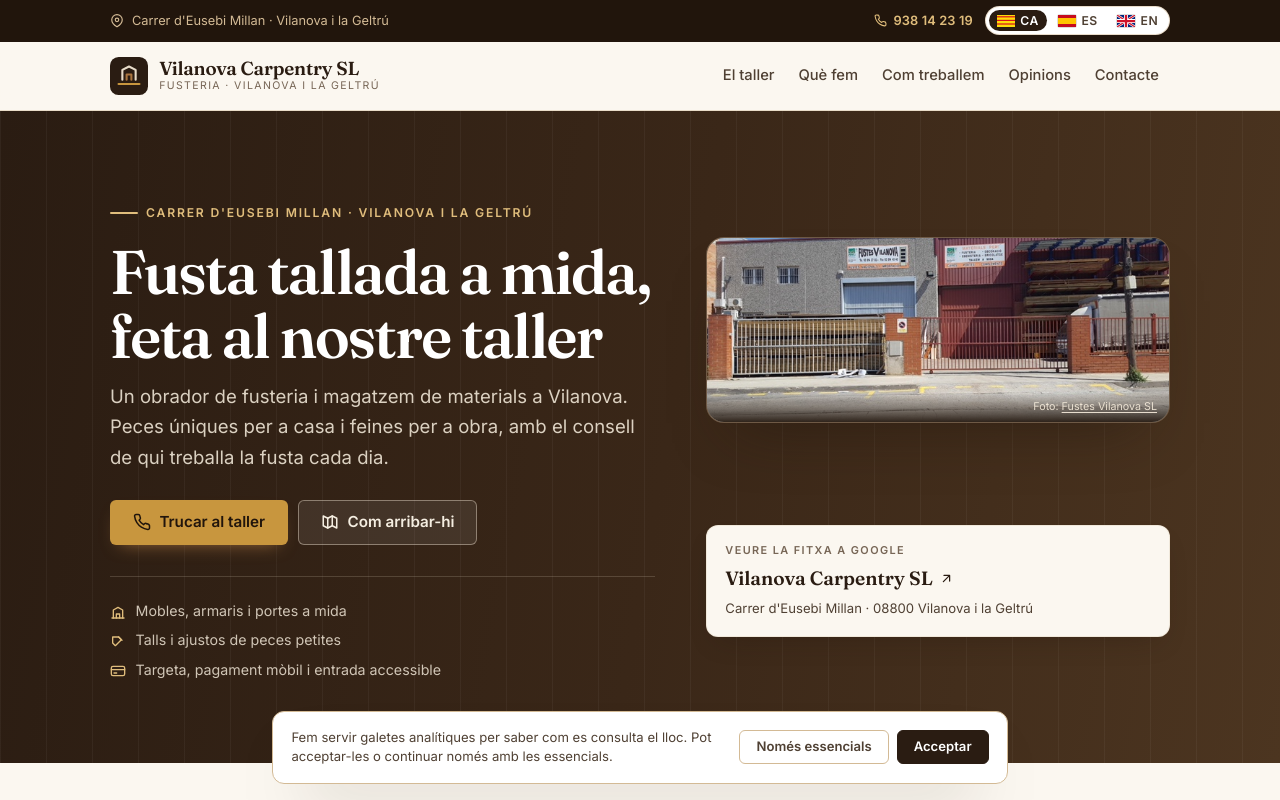
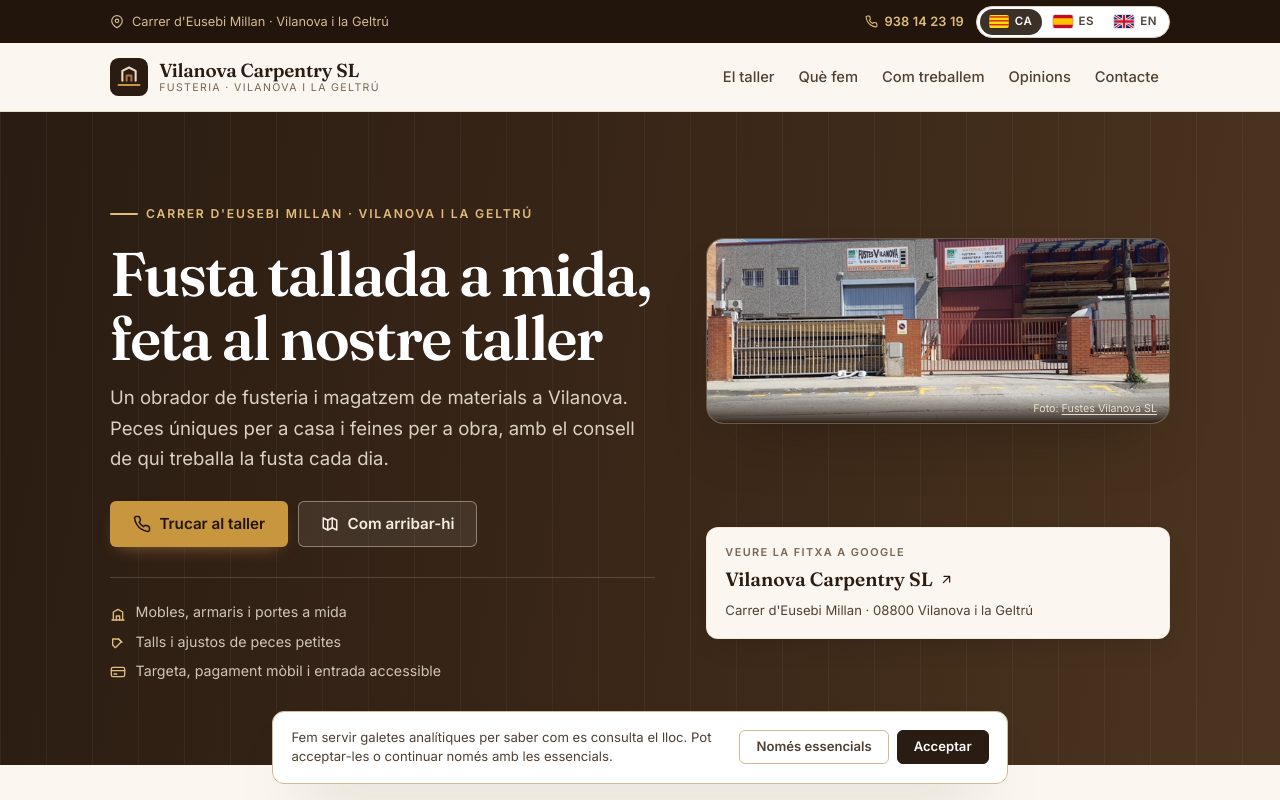
Before and after one commit to yourdataweb/vilanovacarpentry, a plain HTML site: page index.html in a window 1280 px wide. Shown: the top 800 px of the page. Drawn offline with Linux system fonts and the light colour scheme.

Commit message:
One canonical language toolbar and README across the fleet

```diff
--- a/assets/css/styles.css
+++ b/assets/css/styles.css
@@ -327,41 +327,6 @@ ul, ol { margin: 0; padding: 0; list-style: none; }
 .nav-toggle:hover { background: var(--paper-200); }
 
 /* ---------- language switch ---------- */
-.langs {
-  display: flex;
-  align-items: center;
-  gap: .2rem;
-  padding: .18rem;
-  border: 1px solid rgba(211, 186, 149, .5);
-  border-radius: 999px;
-  background: #fff;
-}
-.langs__link {
-  display: inline-flex;
-  align-items: center;
-  gap: .35rem;
-  padding: .28rem .5rem;
-  border-radius: 999px;
-  text-decoration: none;
-  font-size: .76rem;
-  font-weight: 600;
-  color: var(--ink-soft);
-  line-height: 1;
-}
-.langs__link:hover { background: var(--paper-200); color: var(--wood-900); }
-.langs__link[aria-current="true"] {
-  background: var(--wood-900);
-  color: #fff;
-}
-.langs__flag {
-  width: 18px;
-  height: 12px;
-  border-radius: 2px;
-  flex: none;
-  box-shadow: 0 0 0 1px rgba(33, 21, 12, .15);
-  display: block;
-}
-.langs__code { text-transform: uppercase; letter-spacing: .04em; }
 
 /* ---------- buttons ---------- */
 .btn {
@@ -1234,3 +1199,89 @@ ul, ol { margin: 0; padding: 0; list-style: none; }
   .hero, .section--timber, .footer { background: #fff !important; color: #000 !important; }
   .reveal { opacity: 1 !important; transform: none !important; }
 }
+
+/* ==========================================================================
+   Language switch — the one canonical toolbar used by every site.
+   Change only the four custom properties at the top; never re-implement it.
+
+   Why it is written this way:
+   - a fixed 20x13 box with overflow:hidden, so a flag can never bleed out of
+     its pill (the inner SVG has no width/height of its own);
+   - the code label is always present, which keeps every pill the same width and
+     stops the narrow flags-only variant from looking misaligned;
+   - the active pill uses its own background, never a border, so no 1px seam
+     appears between adjacent pills;
+   - height is fixed, so the toolbar aligns with the phone button beside it.
+   ========================================================================== */
+
+.langs {
+  --langs-bg: #ffffff;
+  --langs-border: #dcd3c4;
+  --langs-ink: #4a423a;
+  --langs-active-bg: #3b3128;
+  --langs-active-ink: #ffffff;
+
+  display: inline-flex;
+  align-items: center;
+  gap: 2px;
+  height: 32px;
+  padding: 0 3px;
+  border: 1px solid var(--langs-border);
+  border-radius: 999px;
+  background: var(--langs-bg);
+  box-sizing: border-box;
+}
+
+.langs__link {
+  display: inline-flex;
+  align-items: center;
+  justify-content: center;
+  gap: 6px;
+  height: 26px;
+  padding: 0 9px;
+  border-radius: 999px;
+  text-decoration: none;
+  line-height: 1;
+  color: var(--langs-ink);
+  /* A hairline of the same colour as the background prevents the sub-pixel
+     seam some browsers draw between adjacent rounded pills. */
+  transition: background-color .15s ease, color .15s ease;
+}
+.langs__link:hover { background: rgba(0, 0, 0, .06); }
+.langs__link[aria-current="true"] {
+  background: var(--langs-active-bg);
+  color: var(--langs-active-ink);
+}
+.langs__link[aria-current="true"]:hover { background: var(--langs-active-bg); }
+
+/* The flag box is a hard size with clipping: an SVG with only a viewBox renders
+   at its intrinsic size and would otherwise overflow the pill. */
+.langs__flag {
+  display: block;
+  flex: none;
+  width: 20px;
+  height: 13px;
+  border-radius: 2px;
+  overflow: hidden;
+  box-shadow: 0 0 0 1px rgba(0, 0, 0, .12);
+}
+.langs__flag svg {
+  display: block;
+  width: 20px;
+  height: 13px;
+}
+
+.langs__code {
+  font-size: .72rem;
+  font-weight: 600;
+  letter-spacing: .05em;
+  text-transform: uppercase;
+}
+
+/* On narrow screens the code alone is not enough to identify a language for a
+   screen reader, but the visible pill can drop to flag + code compactly. */
+@media (max-width: 420px) {
+  .langs { height: 30px; }
+  .langs__link { height: 24px; padding: 0 7px; gap: 5px; }
+  .langs__code { font-size: .68rem; }
+}
```
Also changed, not shown: scripts/verify.mjs (+43 -0 lines), assets/photos/handover.png, 1 other file.
